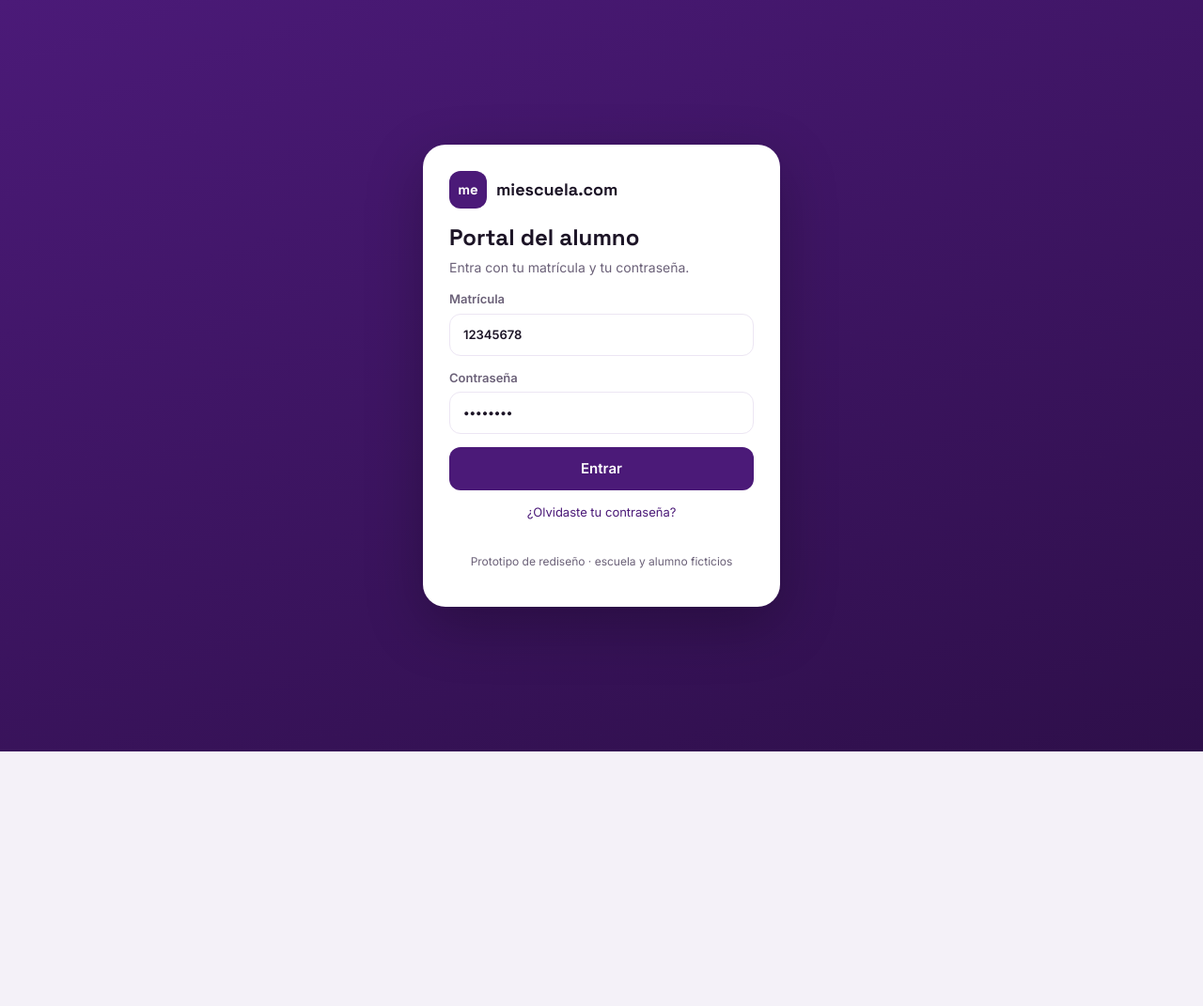
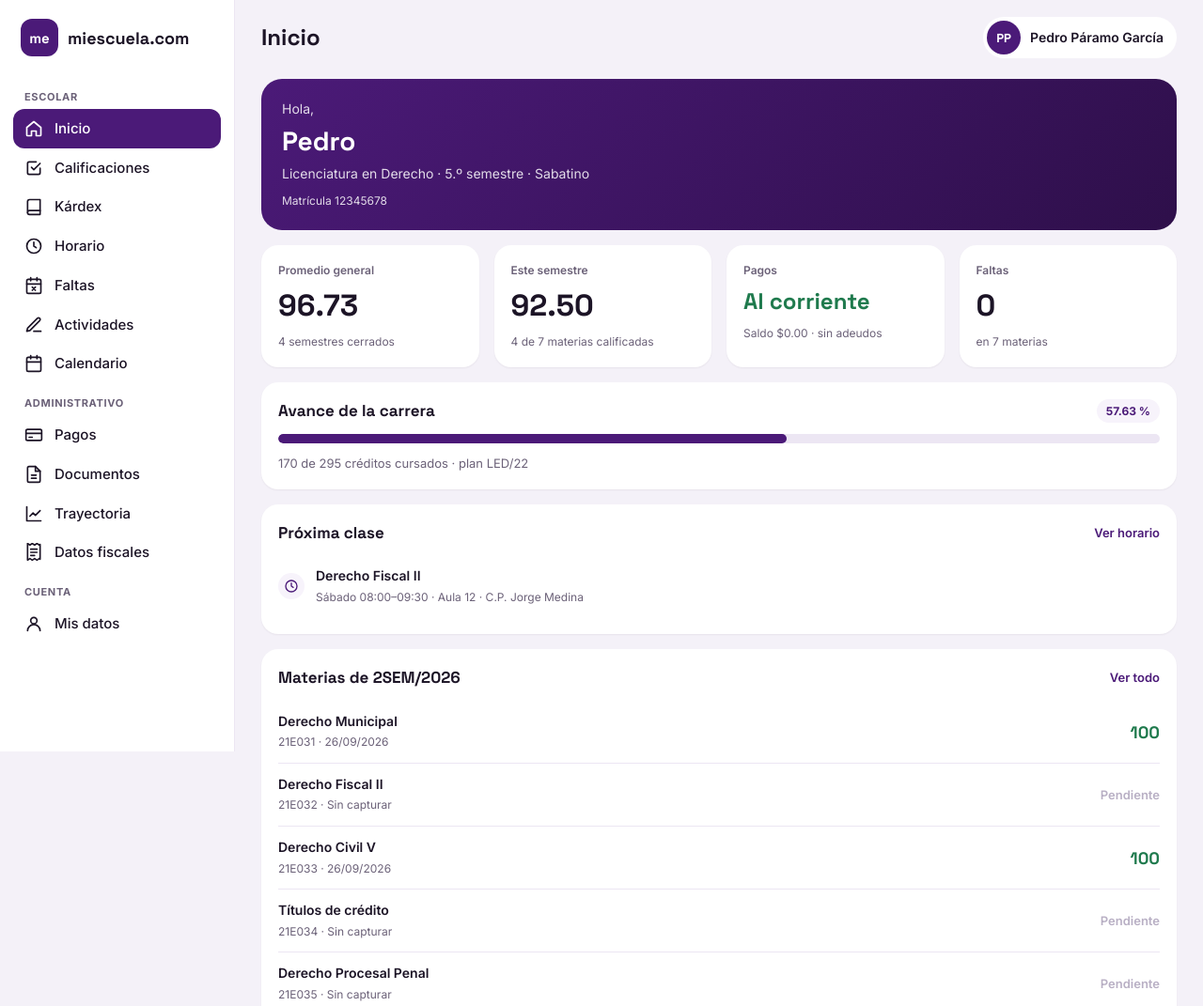
Before and after one commit to Itinor/mi-escuela, a plain HTML site: page index.html in a window 1280 px wide. Shown: the top 1071 px of the page at 94% size. Before the commit the page ends 800 px from the top, so only its background shows below. Drawn offline with Linux system fonts and the light colour scheme.

Commit message:
Quitar contraseña: el portal abre directo en Inicio
Co-Authored-By: Claude Opus 5.5 <noreply@anthropic.com>
Claude-Session: https://claude.ai/code/session_01MDDiDtLEzEE1tPMLcSZAp5

```diff
--- a/index.html
+++ b/index.html
@@ -192,27 +192,13 @@ const actual=CICLOS.find(c=>c.actual);
 const fmt=n=>n==null?'—':(Number.isInteger(n)?String(n):n.toFixed(2));
 const colorNota=n=>n==null?'':n>=90?'var(--ok)':n>=80?'var(--tinta)':n>=70?'var(--aviso)':'var(--mal)';
 
-function vistaLogin(){
- document.getElementById('raiz').innerHTML=`
- <div class="login"><form id="fl">
-  <div class="logo"><b>me</b><span>miescuela.com</span></div>
-  <div><h1 style="font-size:24px">Portal del alumno</h1><p style="margin:4px 0 0;color:var(--gris);font-size:14px">Entra con tu matrícula y tu contraseña.</p></div>
-  <label>Matrícula<input id="lm" inputmode="numeric" autocomplete="username" value="12345678"></label>
-  <label>Contraseña<input type="password" autocomplete="current-password" value="demo1234"></label>
-  <button class="btn" type="submit">Entrar</button>
-  <a href="#" onclick="alert('Prototipo: aquí iría la recuperación de contraseña por correo.');return false" style="font-size:13px;text-align:center">¿Olvidaste tu contraseña?</a>
-  <p class="aviso-proto">Prototipo de rediseño · escuela y alumno ficticios</p>
- </form></div>`;
- document.getElementById('fl').onsubmit=e=>{e.preventDefault();sessionStorage.setItem('dentro','1');location.hash='#inicio';pintar()};
-}
-
 function marco(ruta,titulo,html){
  const nav=[];let g='';
  for(const [k,t,i,gr] of RUTAS){if(gr!==g){g=gr;nav.push(`<div class="grupo">${gr}</div>`)}nav.push(`<a href="#${k}" class="${k===ruta?'activo':''}">${ic(i)}${t}</a>`)}
  const inf=[['inicio','Inicio','inicio'],['calificaciones','Calif.','calif'],['kardex','Kárdex','kardex'],['pagos','Pagos','pagos']];
  document.getElementById('raiz').innerHTML=`
  <div class="app">
-  <aside class="lateral"><div class="logo"><b>me</b><span>miescuela.com</span></div><nav class="nav">${nav.join('')}<div class="grupo"></div><a href="#salir">${ic('salir')}Salir</a></nav></aside>
+  <aside class="lateral"><div class="logo"><b>me</b><span>miescuela.com</span></div><nav class="nav">${nav.join('')}</nav></aside>
   <div class="cuerpo">
    <header class="barra"><h1>${titulo}</h1><a class="yo" href="#perfil" aria-label="Mis datos"><span class="avatar">${ALUMNO.iniciales}</span><span class="nom" style="font-size:14px;font-weight:600">${ALUMNO.nombre}</span></a></header>
    <main>${html}</main>
@@ -226,7 +212,7 @@ function marco(ruta,titulo,html){
 function abrirMas(){
  const d=document.createElement('div');d.className='hoja-fondo';
  const extra=RUTAS.filter(r=>!['inicio','calificaciones','kardex','pagos'].includes(r[0]));
- d.innerHTML=`<div class="hoja">${extra.map(([k,t,i])=>`<a href="#${k}">${ic(i)}${t}</a>`).join('')}<a href="#salir">${ic('salir')}Salir</a></div>`;
+ d.innerHTML=`<div class="hoja">${extra.map(([k,t,i])=>`<a href="#${k}">${ic(i)}${t}</a>`).join('')}</div>`;
  d.onclick=e=>{if(e.target===d||e.target.closest('a'))d.remove()};
  document.body.appendChild(d);
 }
@@ -396,8 +382,6 @@ function pintarKardex(ciclo){
 
 function pintar(){
  let r=(location.hash||'').slice(1)||'inicio';
- if(r==='salir'){sessionStorage.removeItem('dentro');history.replaceState(null,'','#');return vistaLogin()}
- if(!sessionStorage.getItem('dentro'))return vistaLogin();
  const def=RUTAS.find(x=>x[0]===r)||RUTAS[0];
  marco(def[0],def[1],V[def[0]]());
  if(def[0]==='kardex'){pintarKardex(actual.ciclo);document.getElementById('tk').onclick=e=>{const b=e.target.closest('button');if(b)pintarKardex(b.dataset.c)}}
```
Also changed, not shown: 1 other file.
